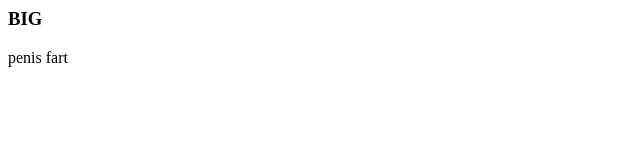
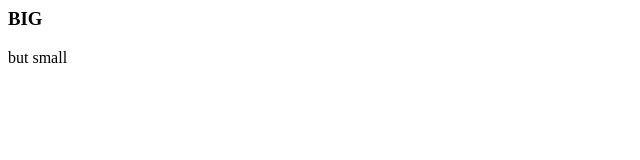
Before and after one commit to TechnebunXD/website, a plain HTML site: page index.html in a window 1280 px wide. Shown: the full height of the page, 0-640 px from the left. Drawn offline with Linux system fonts and the light colour scheme.

Commit message:
Update index.html

```diff
--- a/index.html
+++ b/index.html
@@ -1,4 +1,4 @@
 <html>
 <h3>BIG</h3>
-<p>penis fart</p>
+<p>but small</p>
 </html>
```
